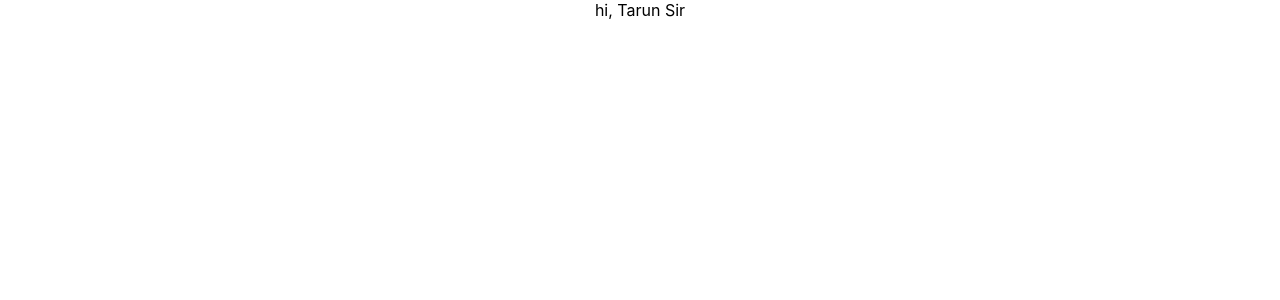
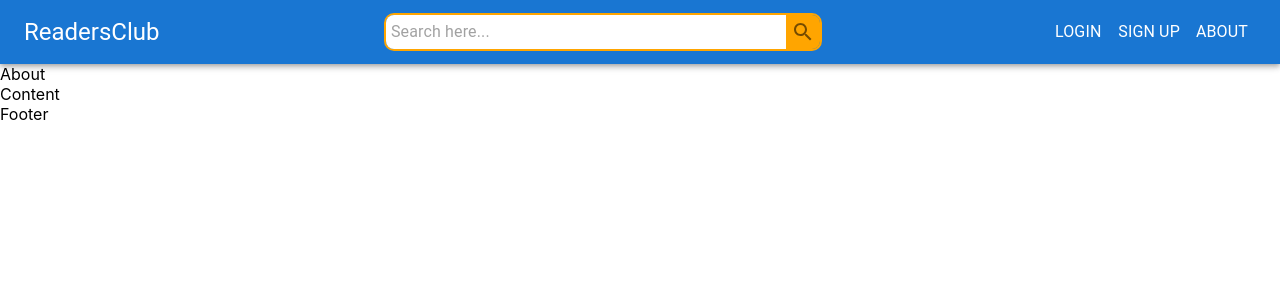
Before and after one commit to tarunkumar8812/Online-Book-Store, a React (Create React App) app in the folder readersclub-client/: page /about in a window 1280 px wide. Shown: the top 300 px of the page. Built offline with nearby package versions, Linux system fonts and the light colour scheme; the HTML template or start-up script is replaced by a standard one.

Commit message:
navbar is creted

```diff
--- a/readersclub-client/package.json
+++ b/readersclub-client/package.json
@@ -3,11 +3,16 @@
   "version": "0.1.0",
   "private": true,
   "dependencies": {
+    "@emotion/react": "^11.11.1",
+    "@emotion/styled": "^11.11.0",
+    "@mui/icons-material": "^5.14.16",
+    "@mui/material": "^5.14.16",
     "@testing-library/jest-dom": "^5.17.0",
     "@testing-library/react": "^13.4.0",
     "@testing-library/user-event": "^13.5.0",
     "react": "^18.2.0",
     "react-dom": "^18.2.0",
+    "react-router-dom": "^6.18.0",
     "react-scripts": "5.0.1",
     "web-vitals": "^2.1.4"
   },
--- a/readersclub-client/src/App.js
+++ b/readersclub-client/src/App.js
@@ -1,10 +1,21 @@
+import { BrowserRouter, Route, Routes } from 'react-router-dom';
 import './App.css';
+import Home from './pages/Home';
+import PageNotFound from './pages/PageNotFound';
+import About from './pages/About';
 
 function App() {
   return (
-    <div className="App">
-     hi, Tarun Sir
-    </div>
+    <BrowserRouter>
+
+      <Routes>
+        <Route path='/' element={<Home />}></Route>
+        <Route path='/home' element={<Home />}></Route>
+        <Route path='/about' element={<About />}></Route>
+        <Route path='/pageNotFound' element={<PageNotFound />}></Route>
+        <Route path='/*' element={<PageNotFound />}></Route>
+      </Routes>
+    </BrowserRouter>
   );
 }
 
--- /dev/null
+++ b/readersclub-client/src/components/About.js
@@ -0,0 +1,9 @@
+import React from 'react'
+
+const About = () => {
+  return (
+    <div>About</div>
+  )
+}
+
+export default About
--- /dev/null
+++ b/readersclub-client/src/components/Content.js
@@ -0,0 +1,9 @@
+import React from 'react'
+
+const Content = () => {
+  return (
+    <div>Content</div>
+  )
+}
+
+export default Content
--- /dev/null
+++ b/readersclub-client/src/components/Footer.js
@@ -0,0 +1,9 @@
+import React from 'react'
+
+const Footer = () => {
+  return (
+    <div>Footer</div>
+  )
+}
+
+export default Footer
--- /dev/null
+++ b/readersclub-client/src/components/navbar/Navbar.js
@@ -0,0 +1,132 @@
+import React, { useState } from 'react'
+import { NavLink } from 'react-router-dom'
+import './navbar.css'
+import SearchIcon from '@mui/icons-material/Search';
+import MenuIcon from '@mui/icons-material/Menu';
+import { AppBar, Avatar, Box, Button, IconButton, InputBase, Menu, MenuItem, Toolbar, Typography } from '@mui/material'
+// import { Person, PersonAddAlt1, ShoppingCart } from '@mui/icons-material';
+const Navbar = () => {
+
+  const [open, setOpen] = useState(false)
+
+  const handleClick = () => {
+    setOpen(true)
+  }
+  const handleClose = () => {
+    setOpen(false)
+  }
+
+
+  return (
+    <nav>
+
+      {/* logo  */}
+      <Box>
+        <AppBar position='static' >
+          <Toolbar sx={{ display: 'flex', justifyContent: 'space-between' }}>
+
+            <NavLink to='/' style={{ textDecoration: 'none' }}>
+
+              <Typography
+                variant='h5'
+                sx={{ display: { xs: 'none', md: "block" }, color: 'white' }}>ReadersClub</Typography>
+              <Avatar
+                sx={{ display: { xs: "block", md: "none" } }}
+                src='https://encrypted-tbn0.gstatic.com/images?q=tbn:ANd9GcSRdLT6HFo0OyTrVKs8PliE8x79VBTS8w84cooLSdtE_w&s'>
+              </Avatar>
+            </NavLink>
+
+
+            {/* Search Bar */}
+            {/* <Box> */}
+            <Box sx={{ display: "flex", alignItem: "center", border: "2px solid orange", borderRadius: "10px", overflow: "hidden" }}>
+              <InputBase
+                sx={{ bgcolor: 'white', borderRadius: "5px 0  0 5px", paddingLeft: '5px', width: "400px" }}
+                placeholder='Search here...'></InputBase>
+              <IconButton variant='contained' size='small'
+                sx={{ bgcolor: "orange", borderRadius: '0 5px 5px 0 ' }}>
+                <SearchIcon></SearchIcon>
+              </IconButton>
+            </Box>
+            {/* </Box> */}
+
+
+            <Box sx={{ display: { xs: 'none', md: "block" } }}>
+
+              <NavLink to='/login'>
+                <Button color='inherit'>
+                  <Typography sx={{ color: "white" }}>Login</Typography>
+                </Button>
+              </NavLink>
+
+              <NavLink to='/signup'>
+                <Button color='inherit'>
+                  <Typography sx={{ color: "white" }}>Sign Up</Typography>
+                </Button>
+              </NavLink>
+
+              <NavLink to='/about'>
+                <Button color='inherit'>
+                  <Typography sx={{ color: "white" }}>About</Typography>
+                </Button>
+              </NavLink>
+
+            </Box>
+
+
+
+            <Box sx={{ display: { xs: 'block', md: "none" } }}>
+
+              <IconButton
+                id="basic-button"
+                aria-controls={open ? 'basic-menu' : undefined}
+                aria-haspopup="true"
+                aria-expanded={open ? 'true' : undefined}
+                onClick={handleClick}
+              >
+                <MenuIcon fontSize='large' sx={{ color: 'white' }}></MenuIcon>
+              </IconButton>
+              <Menu
+                anchorOrigin={{
+                  vertical: 'top',
+                  horizontal: 'right',
+                }}
+                anchorPosition={{ top: '200px', right: '400px' }}
+                id="basic-menu"
+                // anchorEl={anchorEl}
+                open={open}
+                onClose={handleClose}
+                MenuListProps={{
+                  'aria-labelledby': 'basic-button',
+                }}
+              >
+                <NavLink to='/login' style={{ textDecoration: 'none' }}>  <MenuItem sx={{color:'black'}} onClick={handleClose}>LOGIN
+                </MenuItem>
+                </NavLink>
+                <NavLink to='/signup' style={{ textDecoration: 'none' }}>  <MenuItem sx={{color:'black'}} onClick={handleClose}>SIGNUP
+                </MenuItem>
+                </NavLink>
+                <NavLink to='/about' style={{ textDecoration: 'none' }}>  <MenuItem sx={{color:'black'}} onClick={handleClose}>ABOUT
+                </MenuItem>
+                </NavLink>
+              </Menu>
+
+              {/* <IconButton ><Person sx={{ color: "white" }} /></IconButton>
+              <IconButton ><PersonAddAlt1 sx={{ color: "white" }} /></IconButton>
+              <IconButton>
+                <Badge badgeContent={4} color="success">
+                  <ShoppingCart sx={{ color: "white" }} />
+                </Badge>
+              </IconButton> */}
+            </Box>
+
+          </Toolbar>
+        </AppBar>
+      </Box>
+
+
+    </nav>
+  )
+}
+
+export default Navbar
--- /dev/null
+++ b/readersclub-client/src/components/navbar/navbar.css
@@ -0,0 +1,27 @@
+/* nav{
+background-color: aqua;
+padding: 10px;
+min-height: 60px;
+} */
+
+.logo_img{
+    width: 40px;
+    border-radius: 50%;
+    display: none;
+}
+
+@media screen and (max-width: 600px) {
+    nav {
+        /* padding: 0 10px; */
+        position: relative;
+        z-index: 5;
+    }
+    .logo_img{
+        width: 40px;
+        border-radius: 50%;
+       display: block;
+    }
+    .logo h2{
+        display: none;
+    }
+}
--- /dev/null
+++ b/readersclub-client/src/pages/About.js
@@ -0,0 +1,17 @@
+import React from 'react'
+import Navbar from '../components/navbar/Navbar'
+import Content from '../components/Content'
+import Footer from '../components/Footer'
+
+const About = () => {
+    return (
+        <div>
+            <Navbar></Navbar>
+            About
+            <Content></Content>
+            <Footer></Footer>
+        </div>
+    )
+}
+
+export default About
--- /dev/null
+++ b/readersclub-client/src/pages/Home.js
@@ -0,0 +1,17 @@
+import React from 'react'
+import Navbar from '../components/navbar/Navbar.js'
+import Footer from '../components/Footer.js'
+import Content from '../components/Content.js'
+
+const Home = () => {
+    return (
+        <div>
+            <Navbar></Navbar>
+            Home
+            <Content></Content>
+            <Footer></Footer>
+        </div>
+    )
+}
+
+export default Home
--- /dev/null
+++ b/readersclub-client/src/pages/PageNotFound.js
@@ -0,0 +1,9 @@
+import React from 'react'
+
+const PageNotFound = () => {
+  return (
+    <div>PageNotFound</div>
+  )
+}
+
+export default PageNotFound
```
Also changed, not shown: 1 other file (tests, documents, lock files or other folders).
